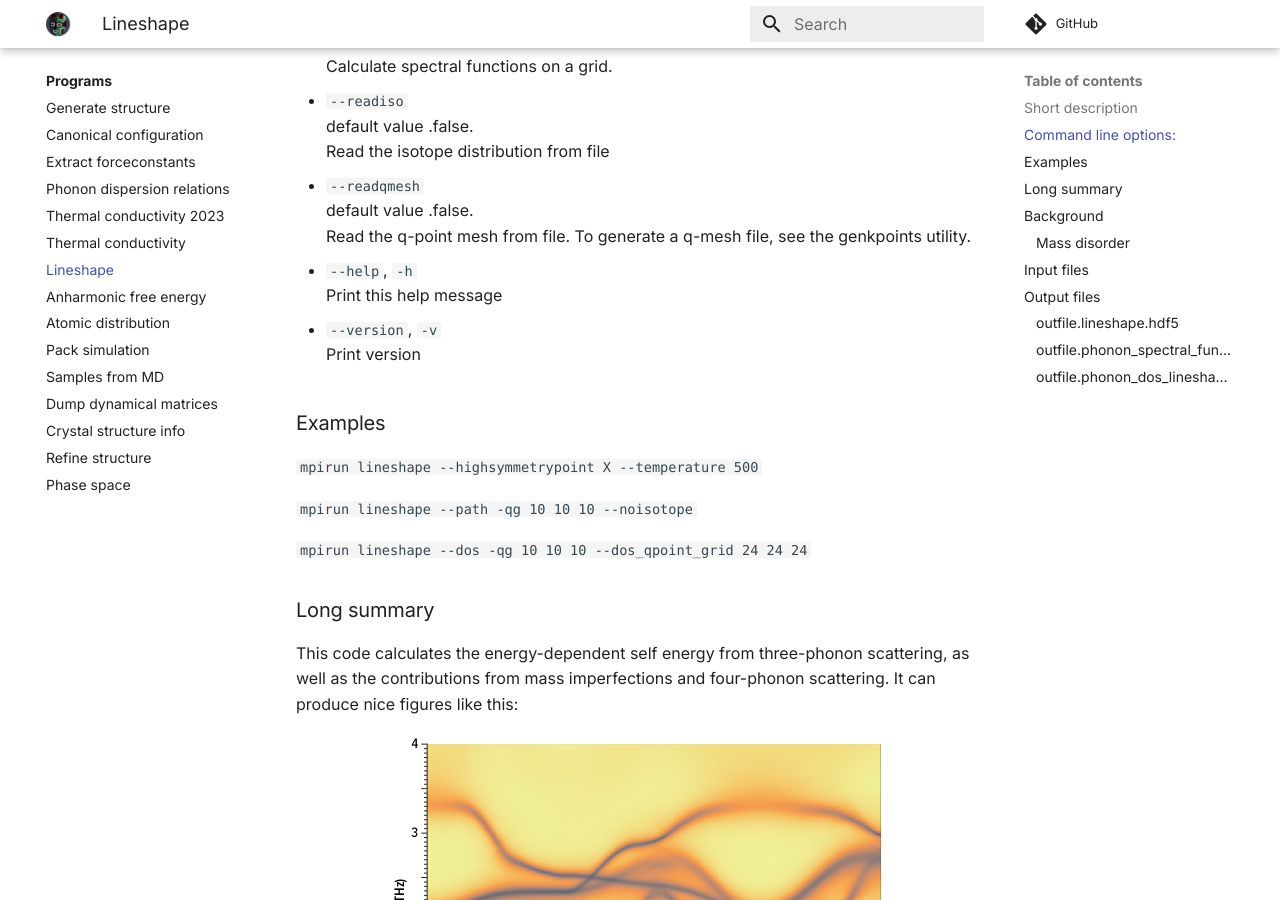
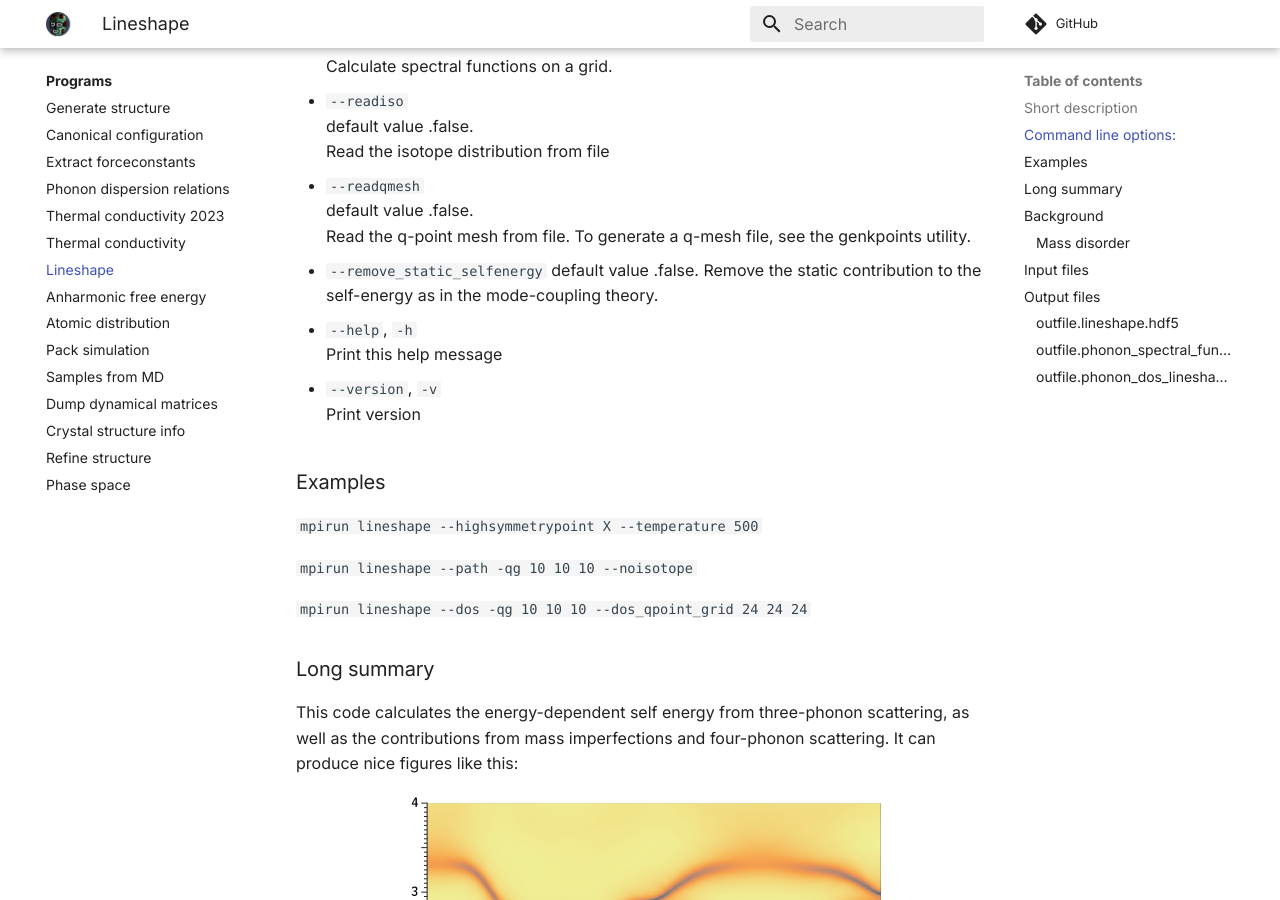
Before and after one commit to tdep-developers/tdep, an MkDocs documentation site: the page built from docs/program/lineshape.md, in a window 1280 px wide and 900 px high, scrolled down 2037 px. Built offline with MkDocs 1.6.1 and Material for MkDocs 9.7.7, drawn with Linux system fonts in a browser that asks for light colours; some web fonts are replaced; comment, search, counter and statistics services are not loaded.

Commit message:
Gives a better name for the option

```diff
--- a/docs/program/lineshape.md
+++ b/docs/program/lineshape.md
@@ -85,6 +85,10 @@ Optional switches:
 * `--readqmesh`
     default value .false.
     Read the q-point mesh from file. To generate a q-mesh file, see the genkpoints utility.
+
+* `--remove_static_selfenergy`
+    default value .false.
+    Remove the static contribution to the self-energy as in the mode-coupling theory.
 
 * `--help`, `-h`
     Print this help message
```
Also changed, not shown: 1 other file.
